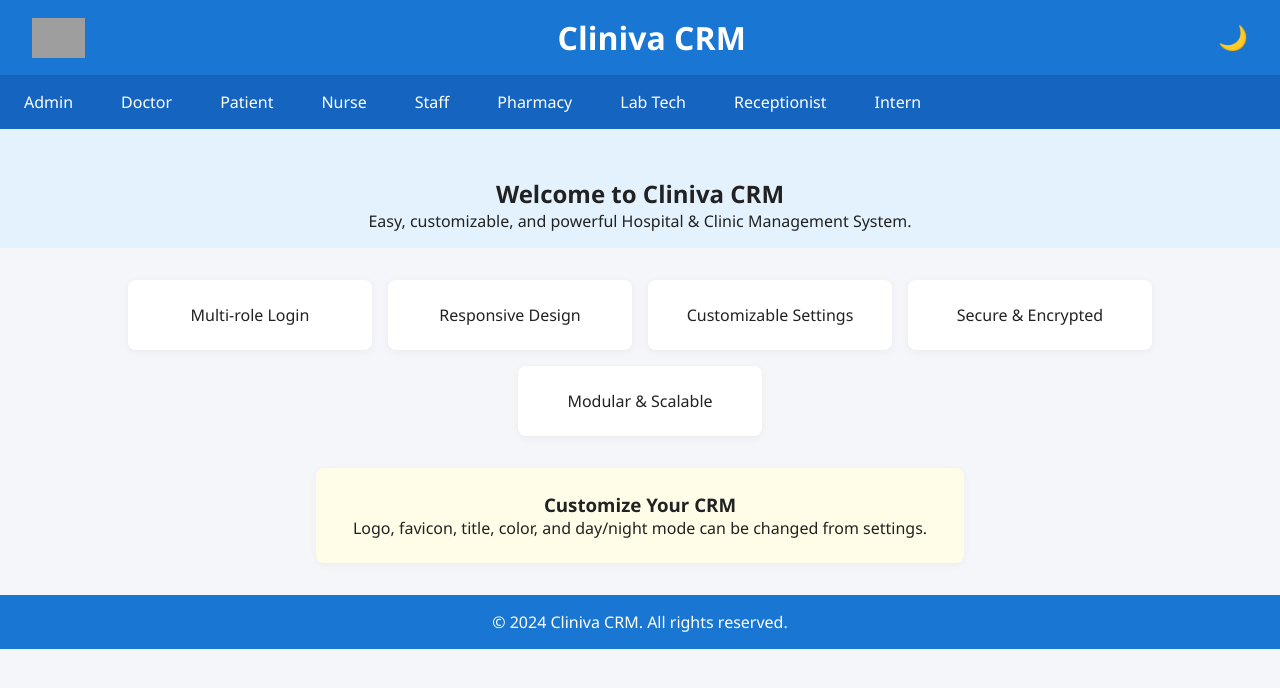
After one commit to Sundaramishra/new, a PHP site: page / in a window 1280 px wide. The commit adds this page. Shown: the top 688 px of the page. Run offline with PHP 8.4, Linux system fonts and the light colour scheme; grey boxes are pictures that could not be loaded.

Commit message:
Initialize Cliniva CRM project with basic frontend structure
Co-authored-by: sundaramishra23july <sundaramishra23july@gmail.com>

```diff
--- /dev/null
+++ b/index.html
@@ -0,0 +1,54 @@
+<!DOCTYPE html>
+<html lang="en">
+<head>
+    <meta charset="UTF-8">
+    <meta name="viewport" content="width=device-width, initial-scale=1.0">
+    <title>Cliniva CRM - Hospital & Clinic Management</title>
+    <link rel="stylesheet" href="style.css">
+    <link rel="icon" href="assets/favicon.ico">
+</head>
+<body>
+    <header class="main-header">
+        <img src="assets/logo.png" alt="Logo" class="logo">
+        <h1>Cliniva CRM</h1>
+        <div class="customize-settings">
+            <!-- Customization: logo, favicon, title, color, day/night mode -->
+            <button id="toggle-theme">🌙</button>
+        </div>
+    </header>
+    <nav class="main-nav">
+        <ul>
+            <li><a href="#admin">Admin</a></li>
+            <li><a href="#doctor">Doctor</a></li>
+            <li><a href="#patient">Patient</a></li>
+            <li><a href="#nurse">Nurse</a></li>
+            <li><a href="#staff">Staff</a></li>
+            <li><a href="#pharmacy">Pharmacy</a></li>
+            <li><a href="#lab">Lab Tech</a></li>
+            <li><a href="#receptionist">Receptionist</a></li>
+            <li><a href="#intern">Intern</a></li>
+        </ul>
+    </nav>
+    <main>
+        <section class="hero">
+            <h2>Welcome to Cliniva CRM</h2>
+            <p>Easy, customizable, and powerful Hospital & Clinic Management System.</p>
+        </section>
+        <section class="features">
+            <div class="feature">Multi-role Login</div>
+            <div class="feature">Responsive Design</div>
+            <div class="feature">Customizable Settings</div>
+            <div class="feature">Secure & Encrypted</div>
+            <div class="feature">Modular & Scalable</div>
+        </section>
+        <section class="customization-placeholder">
+            <h3>Customize Your CRM</h3>
+            <p>Logo, favicon, title, color, and day/night mode can be changed from settings.</p>
+        </section>
+    </main>
+    <footer>
+        <p>&copy; 2024 Cliniva CRM. All rights reserved.</p>
+    </footer>
+    <script src="main.js"></script>
+</body>
+</html>
--- /dev/null
+++ b/main.js
@@ -0,0 +1,4 @@
+document.getElementById('toggle-theme').addEventListener('click', function() {
+    document.body.classList.toggle('dark-mode');
+    this.textContent = document.body.classList.contains('dark-mode') ? '☀️' : '🌙';
+});
--- a/style.css
+++ b/style.css
@@ -1,4 +1,129 @@
 @import url('https://fonts.googleapis.com/css2?family=Noto+Sans:wght@300;400;500;600;700;800;900&family=Poppins:wght@300;400;500;600;700&display=swap');
+
+/* Cliniva Angular theme inspired basic styles */
+body {
+    font-family: 'Segoe UI', Arial, sans-serif;
+    margin: 0;
+    padding: 0;
+    background: #f4f6fa;
+    color: #222;
+    transition: background 0.3s, color 0.3s;
+}
+.main-header {
+    display: flex;
+    align-items: center;
+    justify-content: space-between;
+    background: #1976d2;
+    color: #fff;
+    padding: 1rem 2rem;
+}
+.logo {
+    height: 40px;
+}
+.customize-settings button {
+    background: none;
+    border: none;
+    color: #fff;
+    font-size: 1.5rem;
+    cursor: pointer;
+}
+.main-nav ul {
+    display: flex;
+    list-style: none;
+    margin: 0;
+    padding: 0;
+    background: #1565c0;
+}
+.main-nav li {
+    margin: 0;
+}
+.main-nav a {
+    display: block;
+    padding: 1rem 1.5rem;
+    color: #fff;
+    text-decoration: none;
+    transition: background 0.2s;
+}
+.main-nav a:hover {
+    background: #0d47a1;
+}
+.hero {
+    text-align: center;
+    padding: 3rem 1rem 1rem 1rem;
+    background: #e3f2fd;
+}
+.features {
+    display: flex;
+    flex-wrap: wrap;
+    justify-content: center;
+    gap: 1rem;
+    margin: 2rem 0;
+}
+.feature {
+    background: #fff;
+    border-radius: 8px;
+    box-shadow: 0 2px 8px rgba(0,0,0,0.05);
+    padding: 1.5rem 2rem;
+    min-width: 180px;
+    text-align: center;
+    font-weight: 500;
+}
+.customization-placeholder {
+    background: #fffde7;
+    margin: 2rem auto;
+    max-width: 600px;
+    border-radius: 8px;
+    padding: 1.5rem;
+    text-align: center;
+    box-shadow: 0 2px 8px rgba(0,0,0,0.04);
+}
+footer {
+    background: #1976d2;
+    color: #fff;
+    text-align: center;
+    padding: 1rem 0;
+    margin-top: 2rem;
+}
+/* Responsive */
+@media (max-width: 800px) {
+    .features {
+        flex-direction: column;
+        align-items: center;
+    }
+    .main-header {
+        flex-direction: column;
+        gap: 1rem;
+    }
+    .main-nav ul {
+        flex-direction: column;
+    }
+}
+/* Dark mode */
+body.dark-mode {
+    background: #181c24;
+    color: #e3e3e3;
+}
+body.dark-mode .main-header,
+body.dark-mode footer {
+    background: #232a36;
+    color: #fff;
+}
+body.dark-mode .main-nav ul {
+    background: #232a36;
+}
+body.dark-mode .main-nav a:hover {
+    background: #333b4a;
+}
+body.dark-mode .hero {
+    background: #232a36;
+}
+body.dark-mode .feature,
+body.dark-mode .customization-placeholder {
+    background: #232a36;
+    color: #e3e3e3;
+    box-shadow: 0 2px 8px rgba(0,0,0,0.15);
+}
+
 
 *{
     margin: 0;
```
Also changed, not shown: README.md (added), 4 other files.
